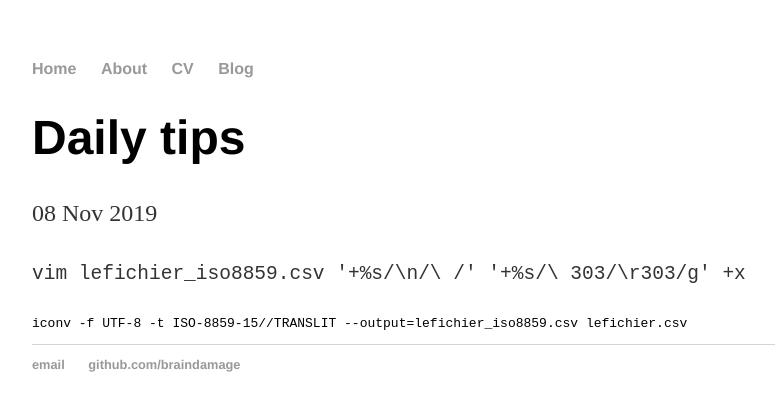
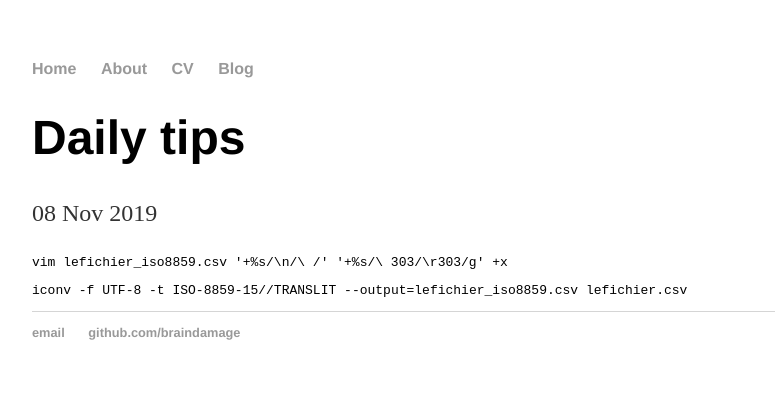
Before and after one commit to pdgaaa/pdgaaa.github.io, a Jekyll site: the page built from _posts/2019-11-08-tips.md, in a window 1280 px wide. Shown: the top 411 px of the page, without its empty margins (160-935 px from the left). Built offline with Jekyll 4.4.1, drawn with Linux system fonts in a browser that asks for light colours.

Commit message:
Update 2019-11-08-tips.md

`````diff
--- a/_posts/2019-11-08-tips.md
+++ b/_posts/2019-11-08-tips.md
@@ -4,10 +4,10 @@ title: "Daily tips"
 date: 2019-11-08
 ---
 
-``
+````
 vim lefichier_iso8859.csv '+%s/\n/\ /' '+%s/\ 303/\r303/g' +x
-``
+````
 
-````
+````bash
 iconv -f UTF-8 -t ISO-8859-15//TRANSLIT --output=lefichier_iso8859.csv lefichier.csv
 ````
`````
